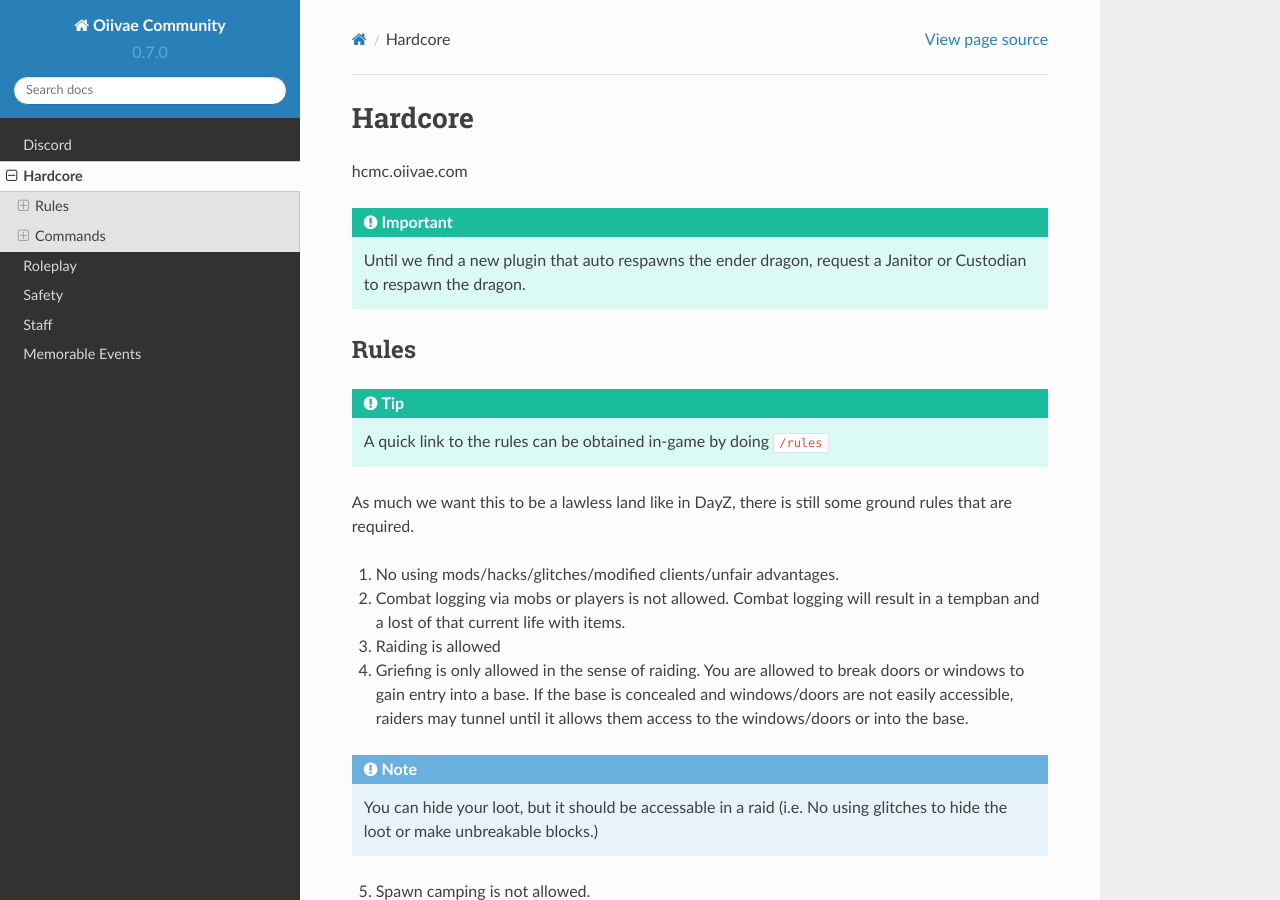
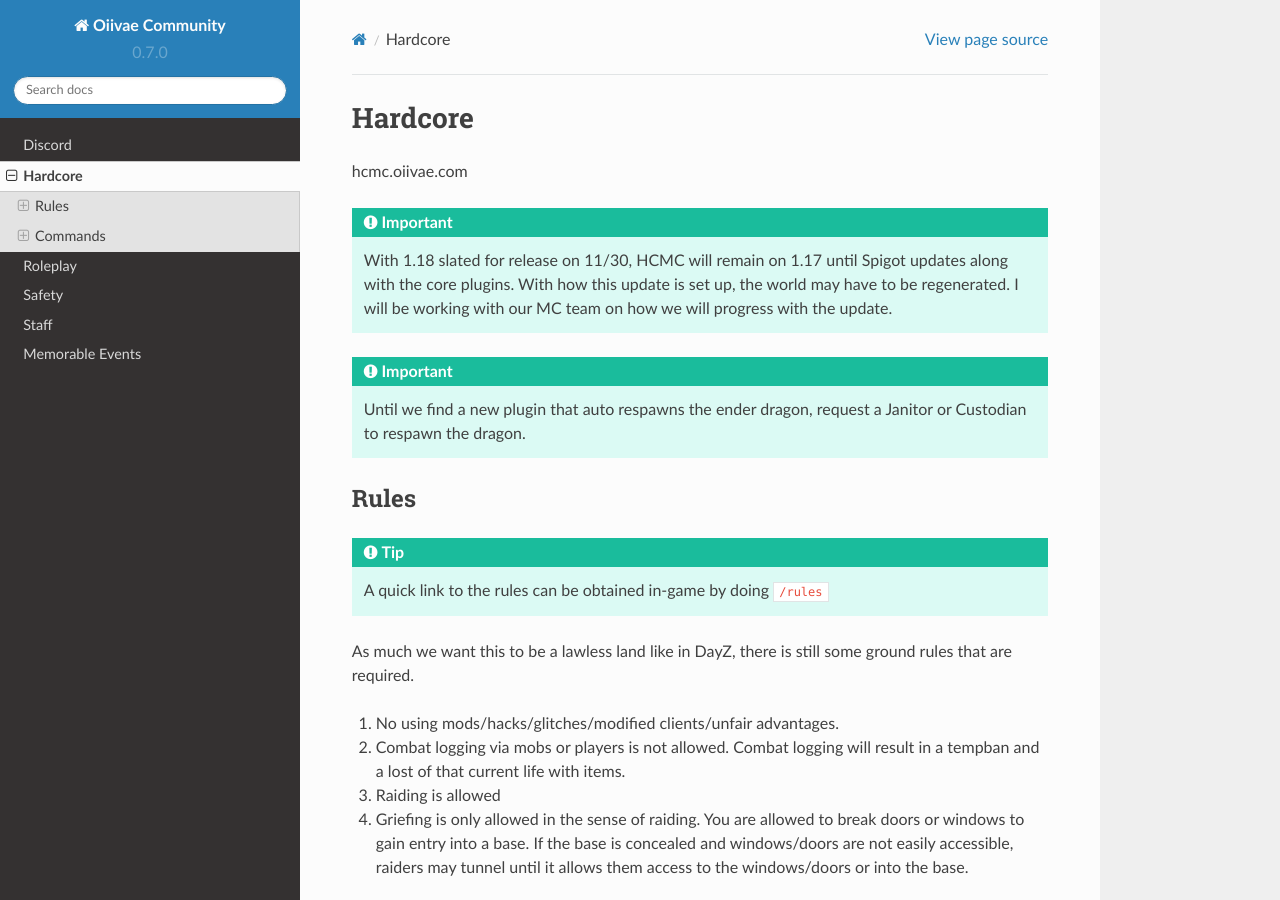
Before and after one commit to nerdyjohnny/ovidoc, a Sphinx documentation site: the page built from docs/source/hardcore.rst, in a window 1280 px wide and 900 px high. Built offline with Sphinx 7.4.7 and the Read the Docs theme 2.0.0, drawn with Linux system fonts in a browser that asks for light colours.

Commit message:
Update hardcore.rst

```diff
--- a/docs/source/hardcore.rst
+++ b/docs/source/hardcore.rst
@@ -2,6 +2,8 @@ Hardcore
 =====
 
 hcmc.oiivae.com
+
+.. important:: With 1.18 slated for release on 11/30, HCMC will remain on 1.17 until Spigot updates along with the core plugins. With how this update is set up, the world may have to be regenerated. I will be working with our MC team on how we will progress with the update.
 
 .. important:: Until we find a new plugin that auto respawns the ender dragon, request a Janitor or Custodian to respawn the dragon.
 
```
